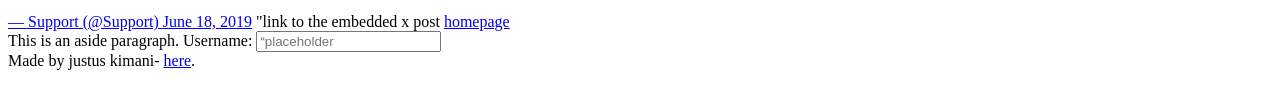
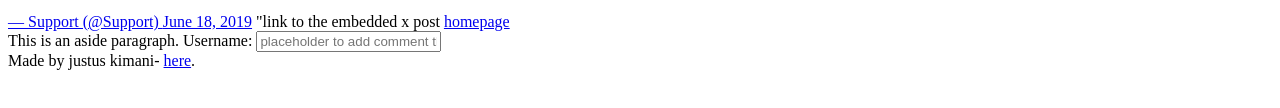
Before and after one commit to justuskimani/My_First_Portfolio, a plain HTML site: page html_basic/tweets.html in a window 1280 px wide. Shown: the part 526-634 px from the top of the page. Drawn offline with Linux system fonts and the light colour scheme.

Commit message:
commit changes

```diff
--- a/html_basic/tweets.html
+++ b/html_basic/tweets.html
@@ -37,7 +37,7 @@
                <aside>
                 This is an aside paragraph.
                 <label for="username">Username:</label>
-        <input type="text" id="username" name="username" placeholder= “placeholder to add comment thread later">
+        <input type="text" id="username" name="username" placeholder= "placeholder to add comment thread later">
             </aside>
                 </main>
                 <footer>
```
